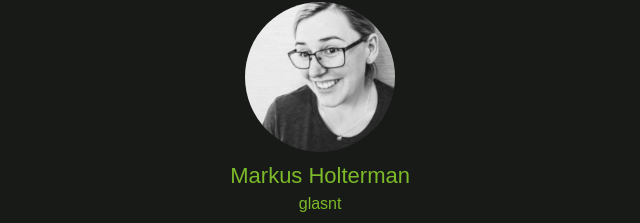
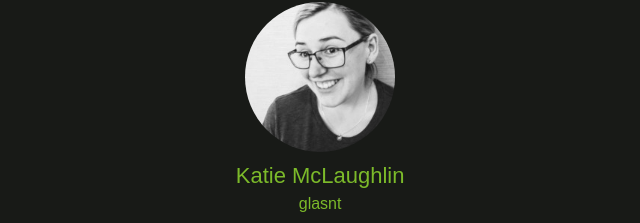
Before and after one commit to djangocon/2020.djangocon.com.au, a plain HTML site: page index.html in a window 1280 px wide. Shown: the part 1955-2178 px from the top of the page, 549-1189 px from the left. Drawn offline with Linux system fonts and the light colour scheme; a web font is replaced by a local one.

Commit message:
Give Katie a name.

```diff
--- a/index.html
+++ b/index.html
@@ -215,7 +215,7 @@
             </div>
             <div class="details">
               <span class="name">
-                Markus Holterman
+                Katie McLaughlin
               </span>
                 <a href="https://twitter.com/glasnt" target="_blank" class="social-handle">glasnt</a>
               <span class="meta">
```
